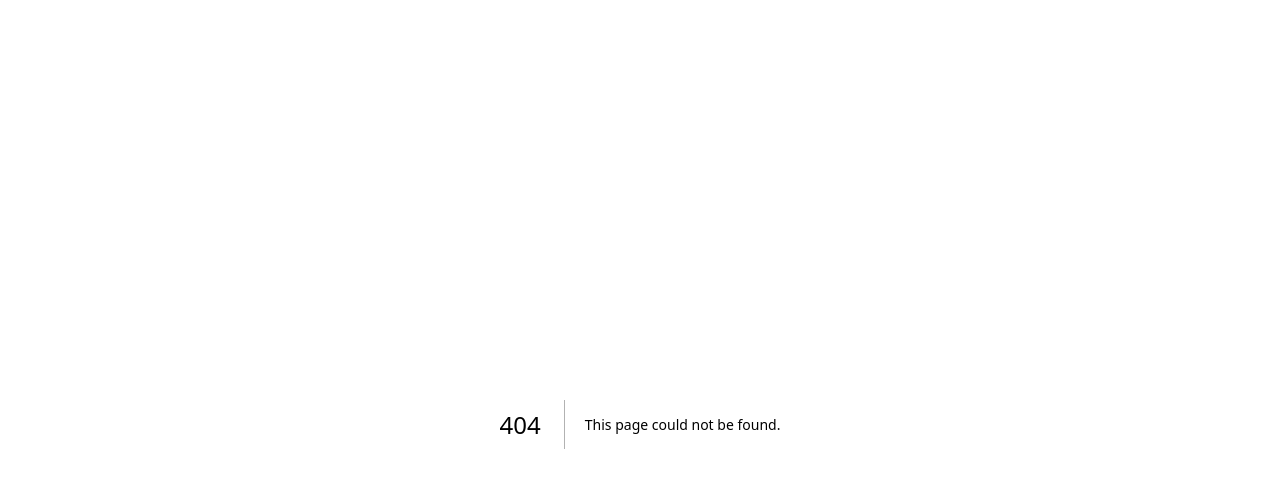
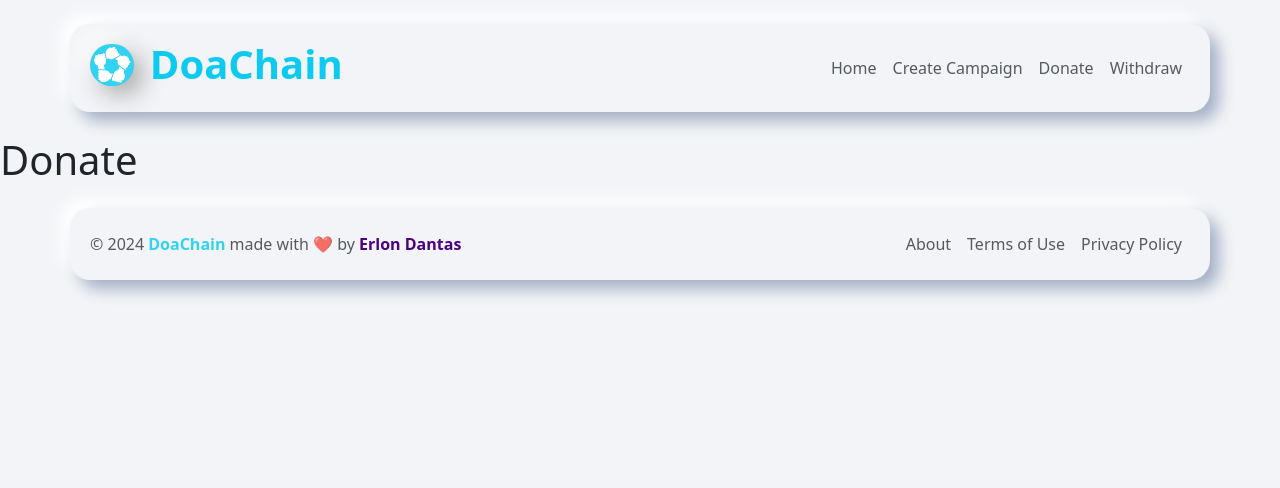
Before and after one commit to ejrgeek/doa-chain, a Next.js app in the folder frontend/dapp-doa-chain/: page /donate in a window 1280 px wide. Before the commit this address had no page. Shown: the top 488 px of the page. Built offline with nearby package versions, Linux system fonts and the light colour scheme.

Commit message:
feat: dApp pages struct

```diff
--- a/frontend/dapp-doa-chain/src/components/Footer.js
+++ b/frontend/dapp-doa-chain/src/components/Footer.js
@@ -1,3 +1,6 @@
+import Link from "next/link";
+
+
 export default function Footer(){
     return (
         <footer className="footer-neuromorphic d-flex flex-wrap justify-content-between align-items-center py-3 my-4 container">
@@ -10,13 +13,13 @@ export default function Footer(){
             <ul className="nav col-md-6 justify-content-end">
 
                 <li className="nav-item" >
-                    <a href="/about" className="nav-link px-2 text-body-secondary"> About </a>
+                    <Link href="/about" className="nav-link px-2 text-body-secondary">About</Link>
                 </li>
                 <li className="nav-item" >
-                    <a href="/terms-of-use" className="nav-link px-2 text-body-secondary"> Terms of Use </a>
+                    <Link href="/terms-of-use" className="nav-link px-2 text-body-secondary">Terms of Use</Link>
                 </li>
                 <li className="nav-item" >
-                    <a href="/privacy-policy" className="nav-link px-2 text-body-secondary"> Privacy Policy </a>
+                    <Link href="/privacy-policy" className="nav-link px-2 text-body-secondary">Privacy Policy</Link>
                 </li>
             </ul>
         </footer>
--- a/frontend/dapp-doa-chain/src/components/Header.js
+++ b/frontend/dapp-doa-chain/src/components/Header.js
@@ -1,3 +1,6 @@
+import Link from "next/link";
+
+
 export default function Header(){
     return (
         <footer className="footer-neuromorphic d-flex flex-wrap justify-content-between align-items-center py-3 mb-4 container">
@@ -9,16 +12,16 @@ export default function Header(){
             </div>
             <ul className="nav col-md-6 justify-content-end">
                 <li className="nav-item" >
-                    <a href="/" className="nav-link px-2 text-body-secondary"> Home </a>
+                    <Link href="/" className="nav-link px-2 text-body-secondary">Home</Link>
                 </li>
                 <li className="nav-item" >
-                    <a href="/create-campaign" className="nav-link px-2 text-body-secondary"> Create Campaign </a>
+                    <Link href="/create" className="nav-link px-2 text-body-secondary">Create Campaign</Link>
                 </li>
                 <li className="nav-item" >
-                    <a href="/donate-campaign" className="nav-link px-2 text-body-secondary"> Donate </a>
+                    <Link href="/donate" className="nav-link px-2 text-body-secondary">Donate</Link>
                 </li>
                 <li className="nav-item" >
-                    <a href="/withdraw" className="nav-link px-2 text-body-secondary"> Withdraw </a>
+                    <Link href="/withdraw" className="nav-link px-2 text-body-secondary">Withdraw</Link>
                 </li>
             </ul>
         </footer>
--- /dev/null
+++ b/frontend/dapp-doa-chain/src/pages/donate.js
@@ -0,0 +1,17 @@
+import Header from "@/components/Header";
+import Footer from "@/components/Footer";
+
+export default function Donate(){
+    return (
+        <>
+        {/* HEADER */}
+        <Header />
+
+        {/* BODY */}
+        <h1>Donate</h1>
+
+        {/* FOOTER */}
+        <Footer />
+        </>
+    );
+}
```
Also changed, not shown: frontend/dapp-doa-chain/src/pages/about.js (added, +17 -0 lines), frontend/dapp-doa-chain/src/pages/create.js (added, +17 -0 lines), frontend/dapp-doa-chain/src/pages/privacy-policy.js (added, +17 -0 lines), frontend/dapp-doa-chain/src/pages/terms-of-use.js (added, +17 -0 lines), frontend/dapp-doa-chain/src/pages/withdraw.js (added, +17 -0 lines).
